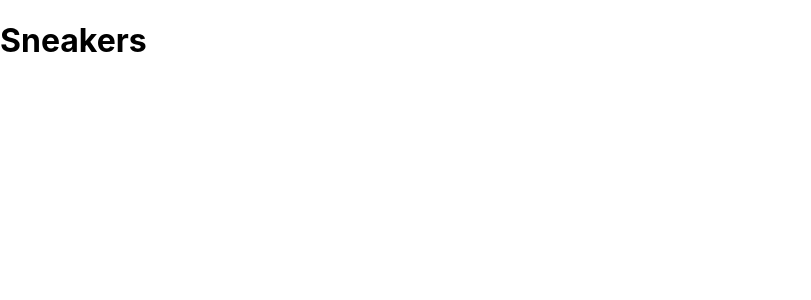
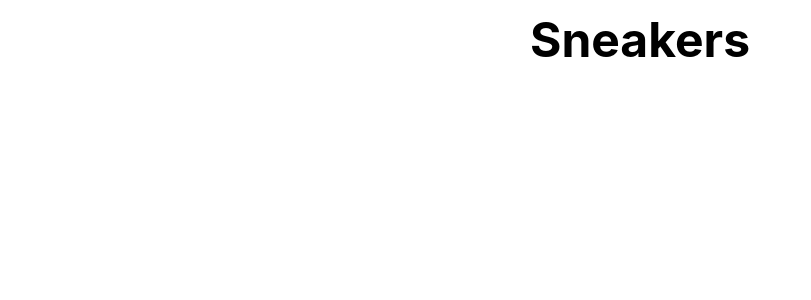
Before and after one commit to caducoder/ecommerce-nextjs, a Next.js app: page / in a window 1280 px wide. Shown: the top 300 px of the page, without its empty margins (0-811 px from the left). Built offline with nearby package versions, Linux system fonts and the light colour scheme.

Commit message:
add tailwindcss

```diff
--- a/package.json
+++ b/package.json
@@ -14,7 +14,10 @@
     "react-dom": "18.2.0"
   },
   "devDependencies": {
+    "autoprefixer": "^10.4.14",
     "eslint": "8.46.0",
-    "eslint-config-next": "13.4.12"
+    "eslint-config-next": "13.4.12",
+    "postcss": "^8.4.27",
+    "tailwindcss": "^3.3.3"
   }
 }
--- a/pages/index.js
+++ b/pages/index.js
@@ -11,7 +11,7 @@ export default function Home() {
       </Head>
 
       <main>
-        <h1>Sneakers</h1>
+        <h1 className="text-5xl font-bold text-center py-4">Sneakers</h1>
       </main>
     </div>
   )
--- /dev/null
+++ b/postcss.config.js
@@ -0,0 +1,6 @@
+module.exports = {
+  plugins: {
+    tailwindcss: {},
+    autoprefixer: {},
+  },
+}
--- a/styles/globals.css
+++ b/styles/globals.css
@@ -1,3 +1,7 @@
+@tailwind base;
+@tailwind components;
+@tailwind utilities;
+
 html,
 body {
   padding: 0;
--- /dev/null
+++ b/tailwind.config.js
@@ -0,0 +1,11 @@
+/** @type {import('tailwindcss').Config} */
+module.exports = {
+  content: [
+    "./pages/**/*.{js,ts,jsx,tsx,mdx}",
+    "./components/**/*.{js,ts,jsx,tsx,mdx}",
+  ],
+  theme: {
+    extend: {},
+  },
+  plugins: [],
+}
```
Also changed, not shown: 1 other file (tests, documents, lock files or other folders).
